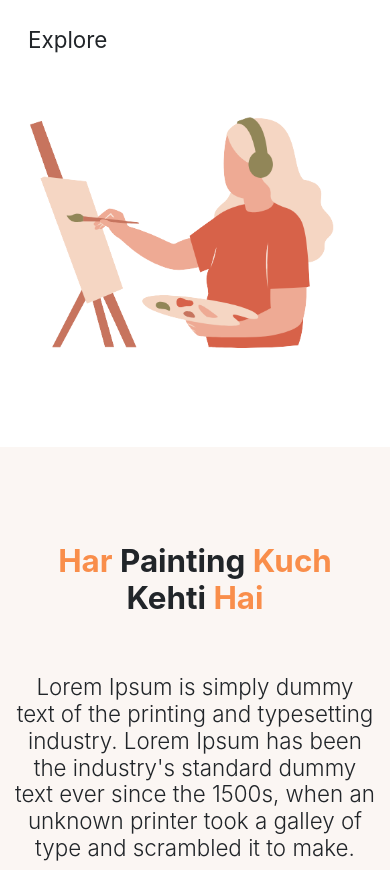
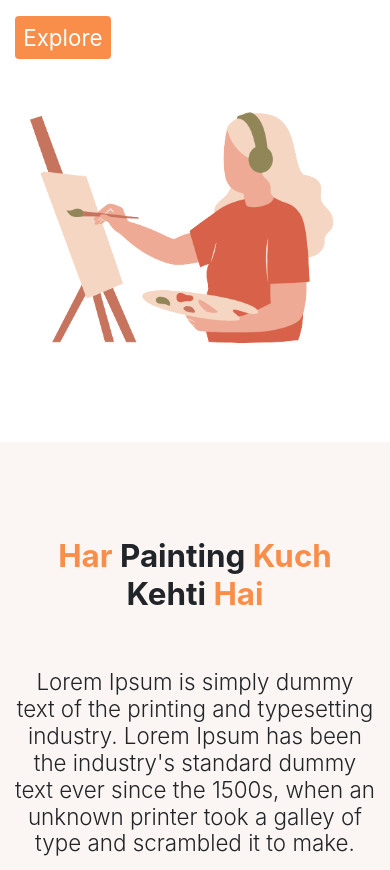
Before and after one commit to kunal72/HarPaintingKuchKehtaHai, a plain HTML site: page index.html in a window 390 px wide. Shown: the part 530-1400 px from the top of the page. Drawn offline with nearby package versions, Linux system fonts and the light colour scheme.

Commit message:
btn size change for mobile and color addeds

```diff
--- a/style.css
+++ b/style.css
@@ -35,7 +35,7 @@ body{
     padding-bottom: 1%;
 }
 
-.btn-explore{
+.btn-explores{
     color: white;
     background-color: #f98e4b;
     padding-left: 2%;
```
